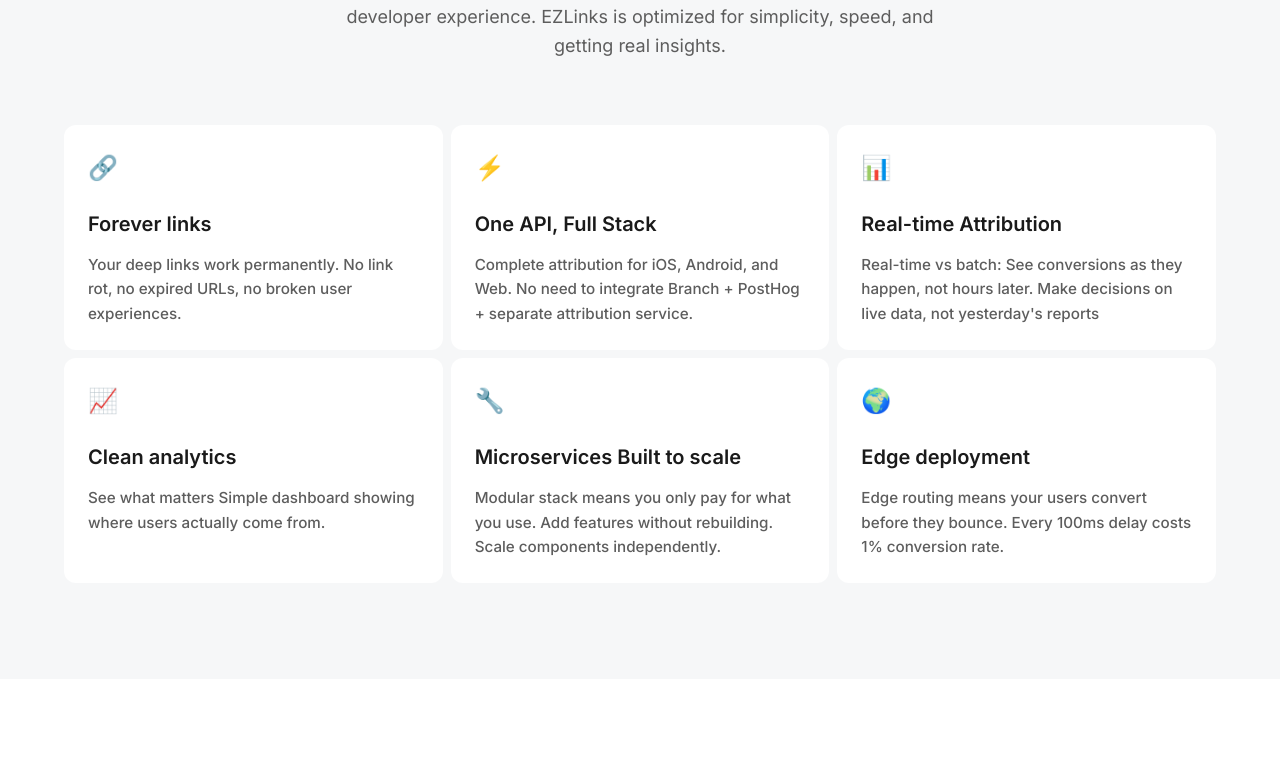
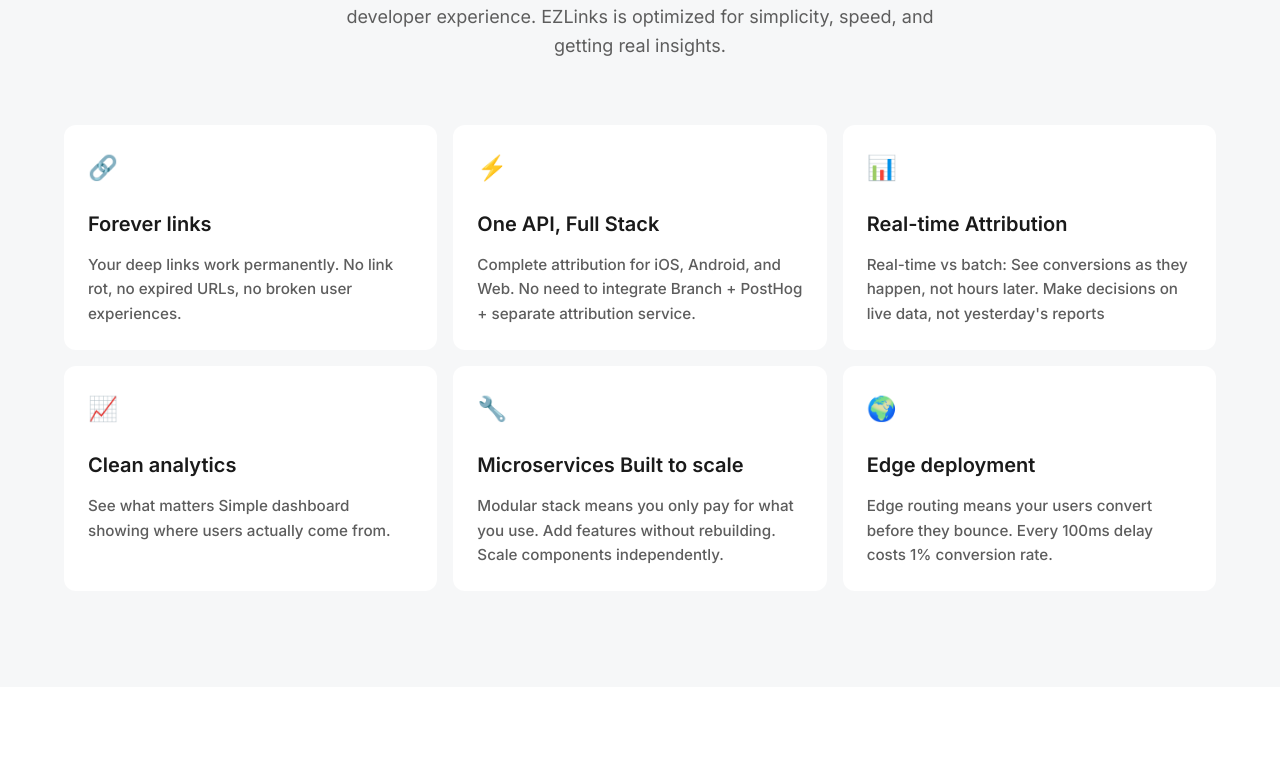
Before and after one commit to GetEZLinks/ezlinks-marketing, a Next.js app: page / in a window 1280 px wide. Shown: the part 1326-2106 px from the top of the page. Built offline with nearby package versions, Linux system fonts and the light colour scheme.

Commit message:
Minor design tweaks.

```diff
--- a/src/components/CTA/CTA.module.scss
+++ b/src/components/CTA/CTA.module.scss
@@ -27,7 +27,7 @@
 }
 
 .ctaTitle {
-  font-size: 2.25rem;
+  font-size: 1.75rem;
   font-weight: 700;
   color: var(--woodsmoke-950);
   line-height: 1.2;
--- a/src/components/Features/Features.module.scss
+++ b/src/components/Features/Features.module.scss
@@ -55,7 +55,7 @@
 .featuresGrid {
   display: grid;
   grid-template-columns: repeat(auto-fit, minmax(350px, 1fr));
-  gap: 8px;
+  gap: 1rem;
 
   @media (max-width: 768px) {
     grid-template-columns: 1fr;
```
